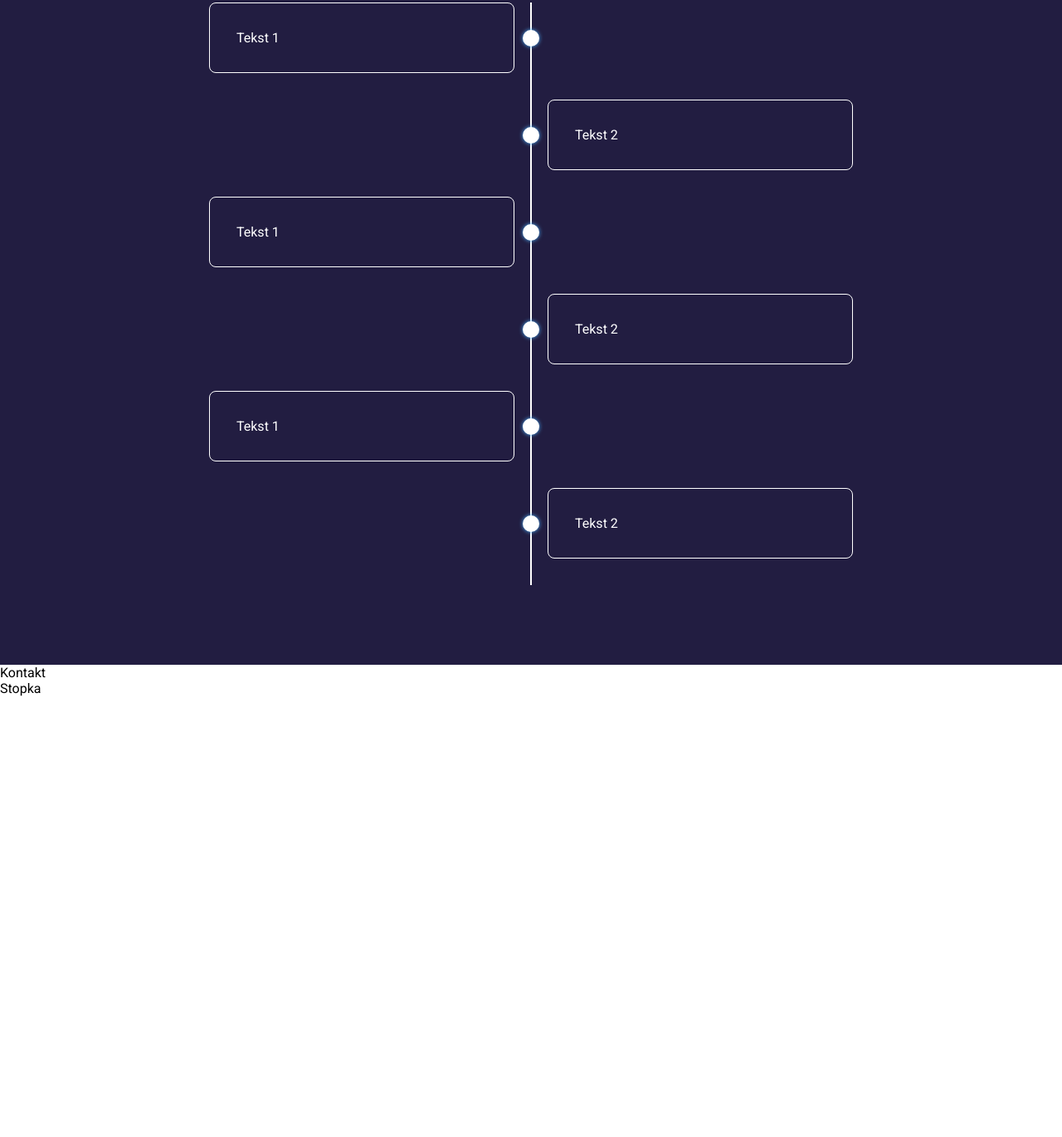
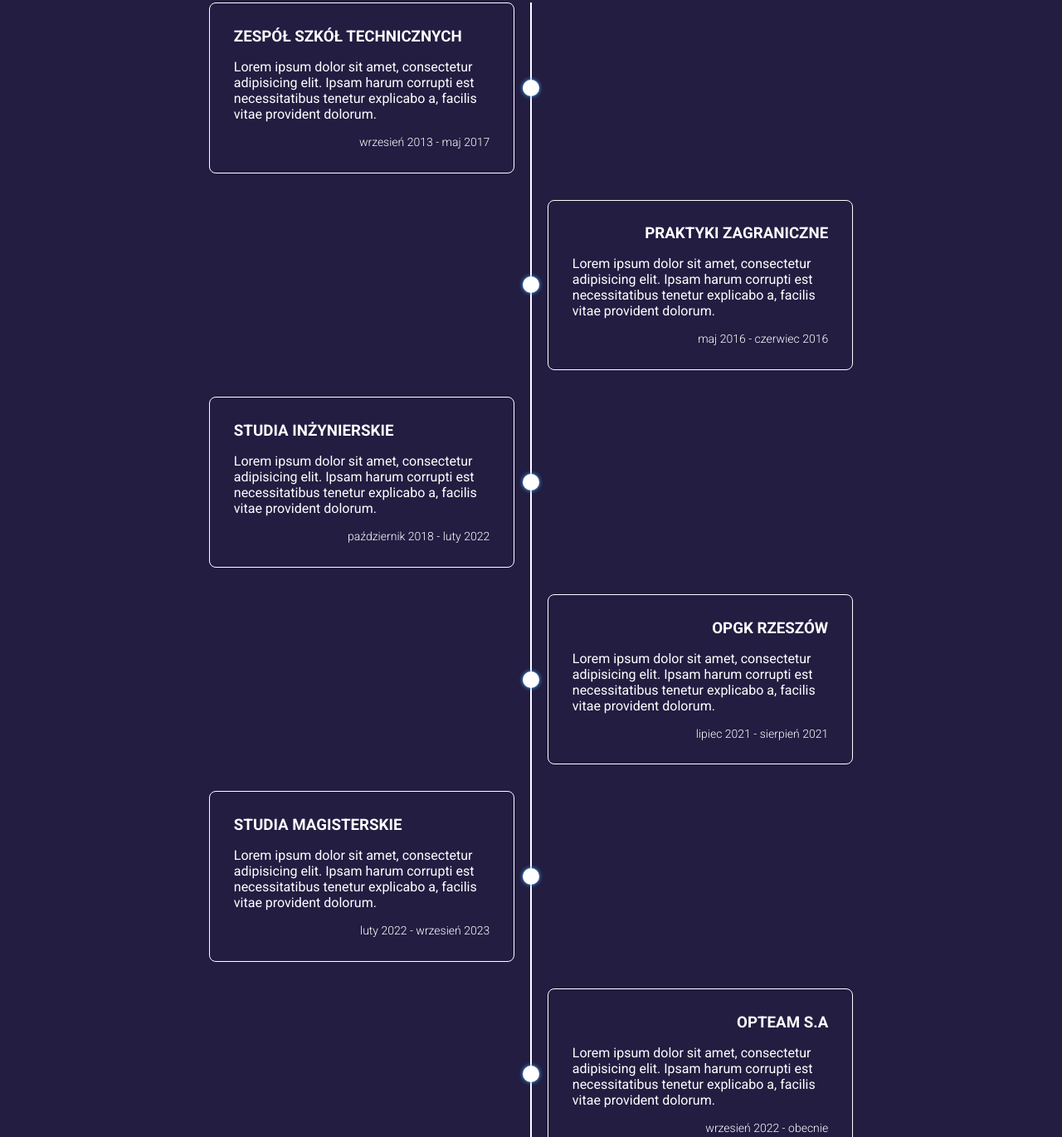
Before and after one commit to lukaszbajor/CosmosPortfolio, a website: page index.html in a window 1280 px wide. Shown: the part 1615-2985 px from the top of the page at 83% size. Before the commit the page ends 2454 px from the top, so only its background shows below. Drawn offline with Linux system fonts and the light colour scheme; files whose address does not match are found by name.

Commit message:
add content to experience and add new sections

```diff
--- a/index.html
+++ b/index.html
@@ -88,15 +88,65 @@
 			<h2 class="experience__title">Doświadczenie</h2>
 			<div class="experience__timeline">
 				<ul class="experience__list">
-					<li class="experience__item"><p>Tekst 1</p></li>
-					<li class="experience__item"><p>Tekst 2</p></li>
-					<li class="experience__item"><p>Tekst 1</p></li>
-					<li class="experience__item"><p>Tekst 2</p></li>
-					<li class="experience__item"><p>Tekst 1</p></li>
-					<li class="experience__item"><p>Tekst 2</p></li>
+					<li class="experience__item">
+						<h3 class="experience__item-title">Zespół szkół technicznych</h3>
+						<p class="experience__item-desc">
+							Lorem ipsum dolor sit amet, consectetur adipisicing elit. Ipsam
+							harum corrupti est necessitatibus tenetur explicabo a, facilis
+							vitae provident dolorum.
+						</p>
+						<p class="experience__item-date">wrzesień 2013 - maj 2017</p>
+					</li>
+					<li class="experience__item">
+						<h3 class="experience__item-title">Praktyki zagraniczne</h3>
+						<p class="experience__item-desc">
+							Lorem ipsum dolor sit amet, consectetur adipisicing elit. Ipsam
+							harum corrupti est necessitatibus tenetur explicabo a, facilis
+							vitae provident dolorum.
+						</p>
+						<p class="experience__item-date">maj 2016 - czerwiec 2016</p>
+					</li>
+					<li class="experience__item">
+						<h3 class="experience__item-title">Studia inżynierskie</h3>
+						<p class="experience__item-desc">
+							Lorem ipsum dolor sit amet, consectetur adipisicing elit. Ipsam
+							harum corrupti est necessitatibus tenetur explicabo a, facilis
+							vitae provident dolorum.
+						</p>
+						<p class="experience__item-date">październik 2018 - luty 2022</p>
+					</li>
+					<li class="experience__item">
+						<h3 class="experience__item-title">OPGK Rzeszów</h3>
+						<p class="experience__item-desc">
+							Lorem ipsum dolor sit amet, consectetur adipisicing elit. Ipsam
+							harum corrupti est necessitatibus tenetur explicabo a, facilis
+							vitae provident dolorum.
+						</p>
+						<p class="experience__item-date">lipiec 2021 - sierpień 2021</p>
+					</li>
+					<li class="experience__item">
+						<h3 class="experience__item-title">Studia magisterskie</h3>
+						<p class="experience__item-desc">
+							Lorem ipsum dolor sit amet, consectetur adipisicing elit. Ipsam
+							harum corrupti est necessitatibus tenetur explicabo a, facilis
+							vitae provident dolorum.
+						</p>
+						<p class="experience__item-date">luty 2022 - wrzesień 2023</p>
+					</li>
+					<li class="experience__item">
+						<h3 class="experience__item-title">OPTeam S.A</h3>
+						<p class="experience__item-desc">
+							Lorem ipsum dolor sit amet, consectetur adipisicing elit. Ipsam
+							harum corrupti est necessitatibus tenetur explicabo a, facilis
+							vitae provident dolorum.
+						</p>
+						<p class="experience__item-date">wrzesień 2022 - obecnie</p>
+					</li>
 				</ul>
 			</div>
 		</section>
+		<section class="motivation">Cytat</section>
+		<section class="projects">Projekty</section>
 		<section class="contact" id="contact">Kontakt</section>
 		<footer class="footer">Stopka</footer>
 
--- a/src/sass/_experience.scss
+++ b/src/sass/_experience.scss
@@ -37,9 +37,11 @@
 		list-style: none;
 	}
 	&__item {
+		display: flex;
+		flex-direction: column;
 		position: relative;
 		margin-bottom: 2em;
-		padding: 2em;
+		padding: 1.8em;
 		width: 50%;
 		border: 1px solid $pure-white;
 		border-radius: 8px;
@@ -60,13 +62,30 @@
 		align-self: flex-end;
 		transform: translateX(20px);
 	}
+	&__item:nth-child(even) .experience__item-title {
+		align-self: flex-end;
+	}
 	&__item:nth-child(even)::after {
 		left: -31px;
 	}
 	&__item:nth-child(odd) {
 		transform: translateX(-20px);
 	}
+
 	&__item:nth-child(odd)::after {
 		right: -31px;
 	}
+	&__item-title {
+		text-transform: uppercase;
+	}
+
+	&__item-desc {
+		margin: 1em 0;
+	}
+
+	&__item-date {
+		font-size: 1.4rem;
+		font-weight: 200;
+		align-self: flex-end;
+	}
 }
```
Also changed, not shown: dist/css/main.min.css, 1 other file.
